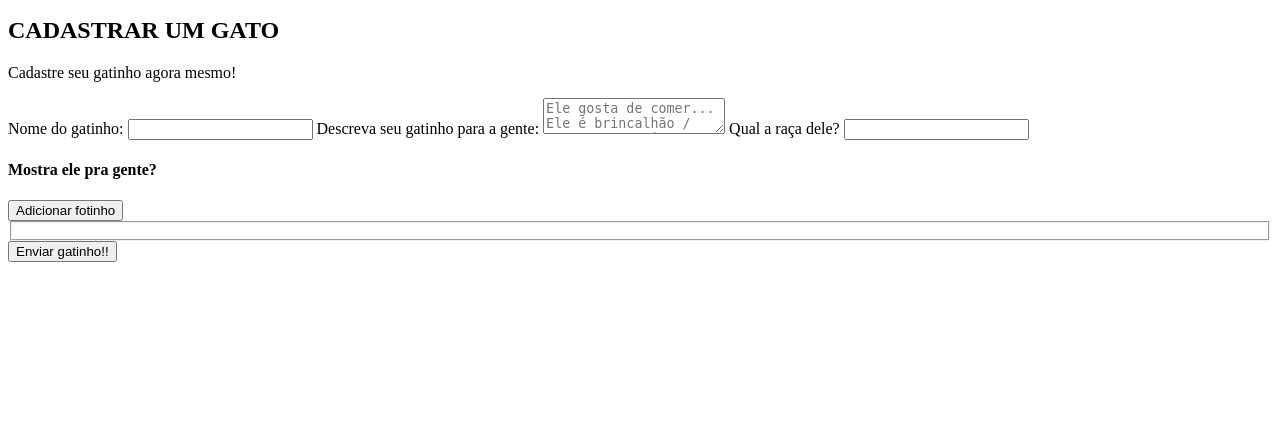
After one commit to ApenasOLinco/Purrsue, a PHP site: page /pages/Home/home.php in a window 1280 px wide. The commit adds this page. Shown: the part 353-800 px from the top of the page. Run offline with PHP 8.4, Linux system fonts and the light colour scheme; the visitor is signed in with stand-in values (Sample User, id 1).

Commit message:
Página de cadastro de gatos

```diff
--- /dev/null
+++ b/auth/gatos/cadastro.php
@@ -0,0 +1,2 @@
+<?php
+echo $_POST['gato-nome'];
--- a/auth/login.php
+++ b/auth/login.php
@@ -59,4 +59,4 @@ $_SESSION['senha'] = $senha;
 $_SESSION['email'] = $email;
 
 // Redirecionar pra Home
-header('location:/pages/home.php');
+header('location:/pages/Home/home.php');
--- /dev/null
+++ b/pages/Home/home.js
@@ -0,0 +1,31 @@
+let numFotinhos = 0;
+
+function adicionarFotinho() {
+    const template = document.getElementById("fotinho-input-template");
+    const fotinhoInput = document.importNode(template.content, true);
+    const fotinhosFieldset = document.getElementById("fotinhos-fieldset");
+
+    // Adicionar funcionalidade de remover uma fotinho adicionada por engano
+    const id = `fotinho${numFotinhos}`;
+
+    const container = fotinhoInput.querySelector('.fotinho-cont')
+    container.id = id;
+
+    fotinhoInput.querySelector('button[type="button"]').addEventListener('click', () => removerFotinho(container));
+
+    fotinhosFieldset.appendChild(fotinhoInput);
+
+    numFotinhos++;
+}
+
+function removerFotinho(/** @type{HTMLInputElement} */ container) {
+    const arquivosInput = container.querySelector("input");
+
+    // Caso o input de fotinho contenha um arquivo, pede confirmação primeiro
+    if(arquivosInput.files.length > 0) {
+        if(!confirm("Tem certeza que deseja excluir este fotinho?"))
+            return;
+    }
+
+    container.remove();
+}
--- /dev/null
+++ b/pages/Home/home.php
@@ -0,0 +1,50 @@
+<?php
+$ROOT = $_SERVER['DOCUMENT_ROOT'];
+require_once "$ROOT/auth/cadeado.php";
+?>
+
+<!DOCTYPE html>
+<html lang="en">
+
+<head>
+    <meta charset="UTF-8">
+    <meta name="viewport" content="width=device-width, initial-scale=1.0">
+    <title>Purrsue: Home</title>
+</head>
+
+<body>
+    <?php $ROOT = $_SERVER['DOCUMENT_ROOT'];
+    require_once "$ROOT/components/cabecalho.php";
+    ?>
+
+    <h2>CADASTRAR UM GATO</h2>
+    <p>Cadastre seu gatinho agora mesmo!</p>
+
+    <form action="/auth/gatos/cadastro.php" method="post" enctype="multipart/form-data">
+        <label for="gato-nome">Nome do gatinho:</label>
+        <input type="text" name="gato-nome" id="input-gato-nome">
+
+        <label for="gato-descricao">Descreva seu gatinho para a gente:</label>
+        <textarea name="gato-descricao" id="textarea-gato-descricao"
+            placeholder="Ele gosta de comer... Ele é brincalhão / travesso / quieto"></textarea>
+
+        <label for="gato-raca">Qual a raça dele?</label>
+        <input type="text" name="gato-raca" id="input-gato-raca">
+
+        <h4>Mostra ele pra gente?</h4>
+        <button type="button" id="btn-adicionar-fotinho" onclick="adicionarFotinho()">Adicionar fotinho</button>
+        <fieldset id="fotinhos-fieldset">
+            <template id="fotinho-input-template">
+                <div class="fotinho-cont">
+                    <input type="file" name="fotinhos[]" accept="image/*">
+                    <button type="button">Remover fotinho</button>
+                </div>
+            </template>
+        </fieldset>
+
+        <button id="btn-enviar" type="submit">Enviar gatinho!!</button>
+    </form>
+    <script src="home.js"></script>
+</body>
+
+</html>
--- a/pages/index.php
+++ b/pages/index.php
@@ -6,7 +6,10 @@ require_once "$ROOT/auth/authUtil.php";
 
 // Se o usuário já está logado, redireciona ele pra home.
 session_start();
-if(isLogado()) header("location:/pages/home.php");
+if(isLogado()) {
+   header("location:/pages/Home/home.php");
+   die();
+}
 ?>
 
 <!DOCTYPE html>
```
Also changed, not shown: pages/home.php (deleted, +0 -22 lines).
